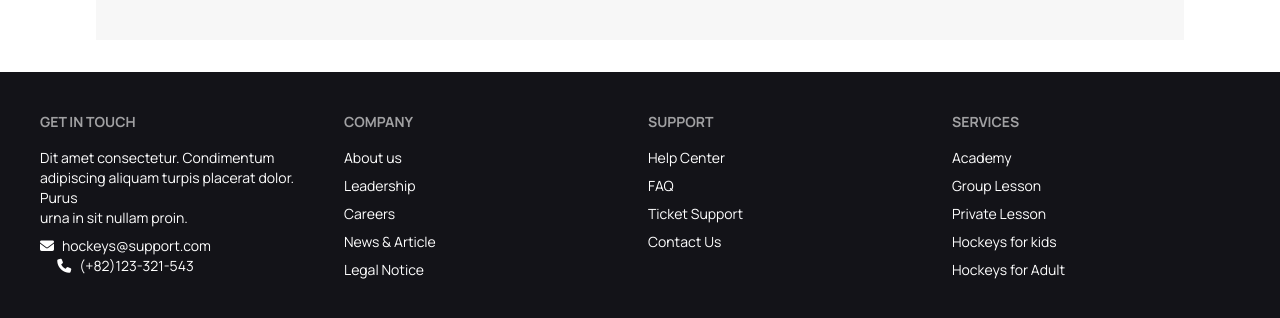
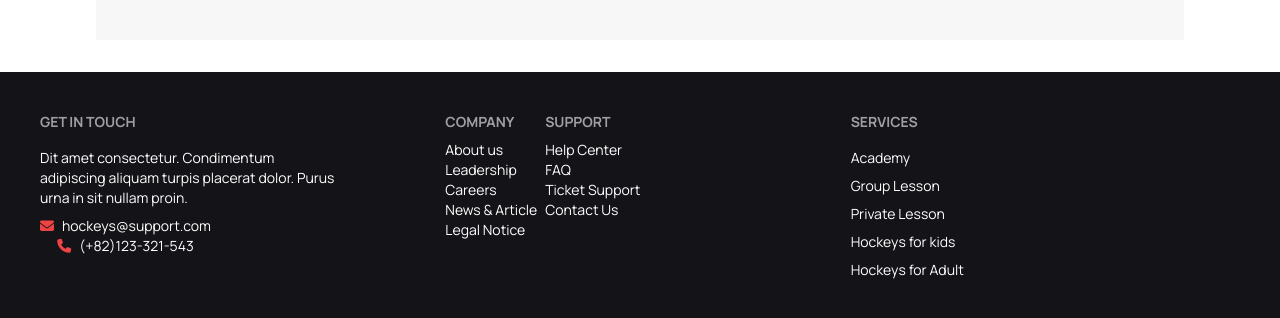
Before and after one commit to Swatimitra78/Assignment-3, a plain HTML site: page index.html in a window 1280 px wide. Shown: the part 5103-5421 px from the top of the page. Drawn offline with nearby package versions, Linux system fonts and the light colour scheme.

Commit message:
footer add section

```diff
--- a/index.html
+++ b/index.html
@@ -691,7 +691,7 @@
         </div>
     </main>
     <!-- footer section start -->
-    <footer class="footer p-10 bg-[#131318] text-base-content text-white flex">
+    <footer class="footer p-10 bg-[#131318] text-base-content text-white flex  ">
         <nav class="flex flex-col w-full">
             <header class="footer-title">Get In Touch</header>
             <p>
@@ -701,16 +701,17 @@
             </p>
             <div class="flex justify-center items-center  flex-col">
                 <div class="flex justify-center items-center space-x-2 ">
-                    <i class="fa-solid fa-envelope "></i>
+                    <i class="fa-solid fa-envelope text-red-500"></i>
                     <p>hockeys@support.com</p>
                 </div>
                 <div class="flex justify-center items-center space-x-2 ">
-                    <i class="fa-solid fa-phone"></i>
+                    <i class="fa-solid fa-phone text-red-500"></i>
                     <p>(+82)123-321-543</p>
                 </div>
             </div>
         </nav>
-        <nav class="flex flex-col lg:w-full w-[50%]">
+        <div class="flex flex-row w-[50%] lg:w-full">
+            <nav >
                 <header class="footer-title">Company</header>
                 <p>About us</p>
                 <p>Leadership</p>
@@ -718,7 +719,7 @@
                 <p>News & Article</p>
                 <p>Legal Notice</p>
             </nav>
-        <nav class="flex flex-col lg:w-full w-[50%]">
+            <nav >
                 <header class="footer-title">Support</header>
                 <p>Help Center</p>
                 <p>FAQ</p>
@@ -726,6 +727,7 @@
                 <p>Contact Us</p>
 
             </nav>
+        </div>
         <nav class="flex flex-col w-full">
             <header class="footer-title">Services</header>
             <p>Academy</p>
```
Lines whose indentation alone changed are shown as unchanged.
